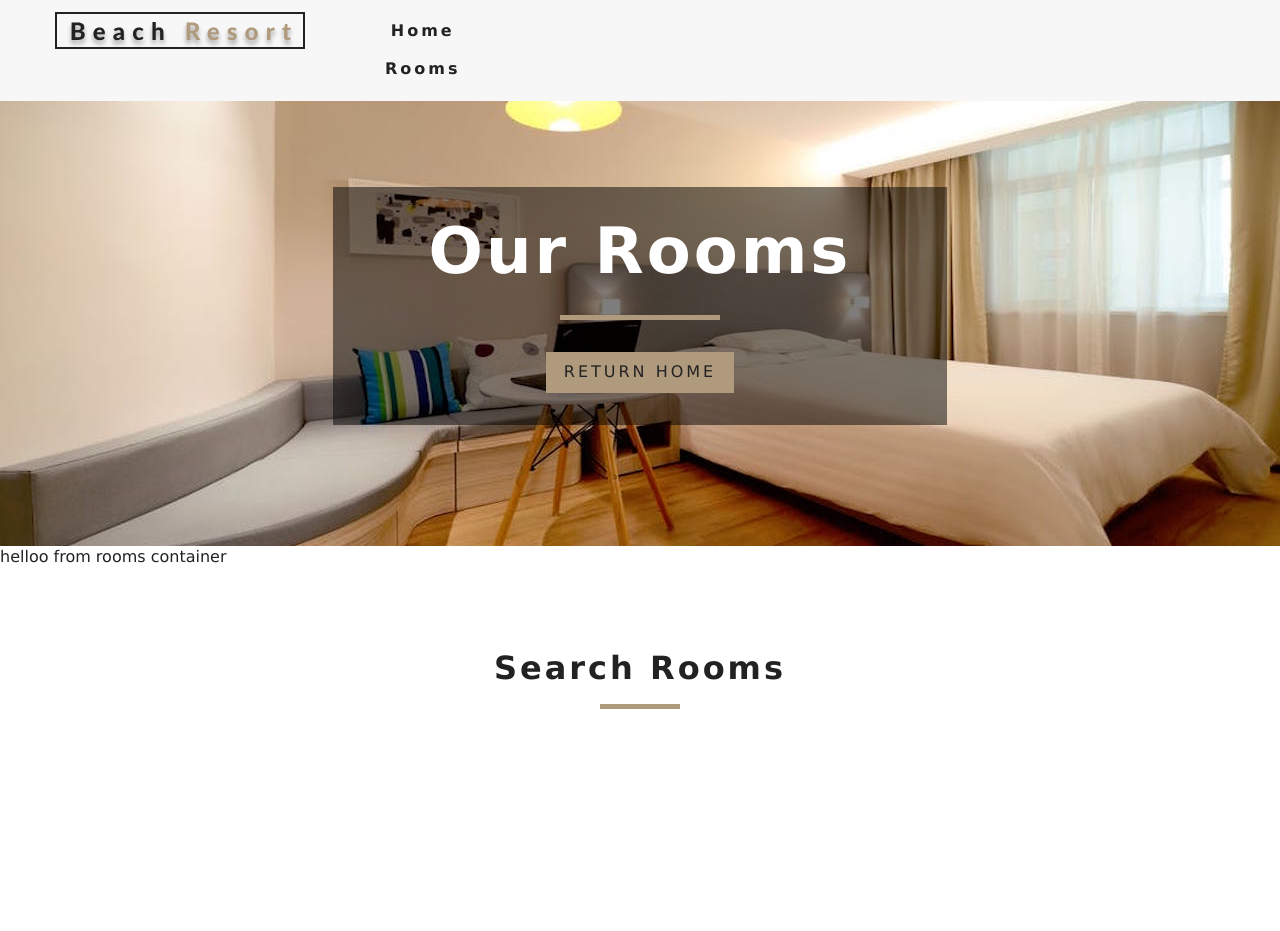
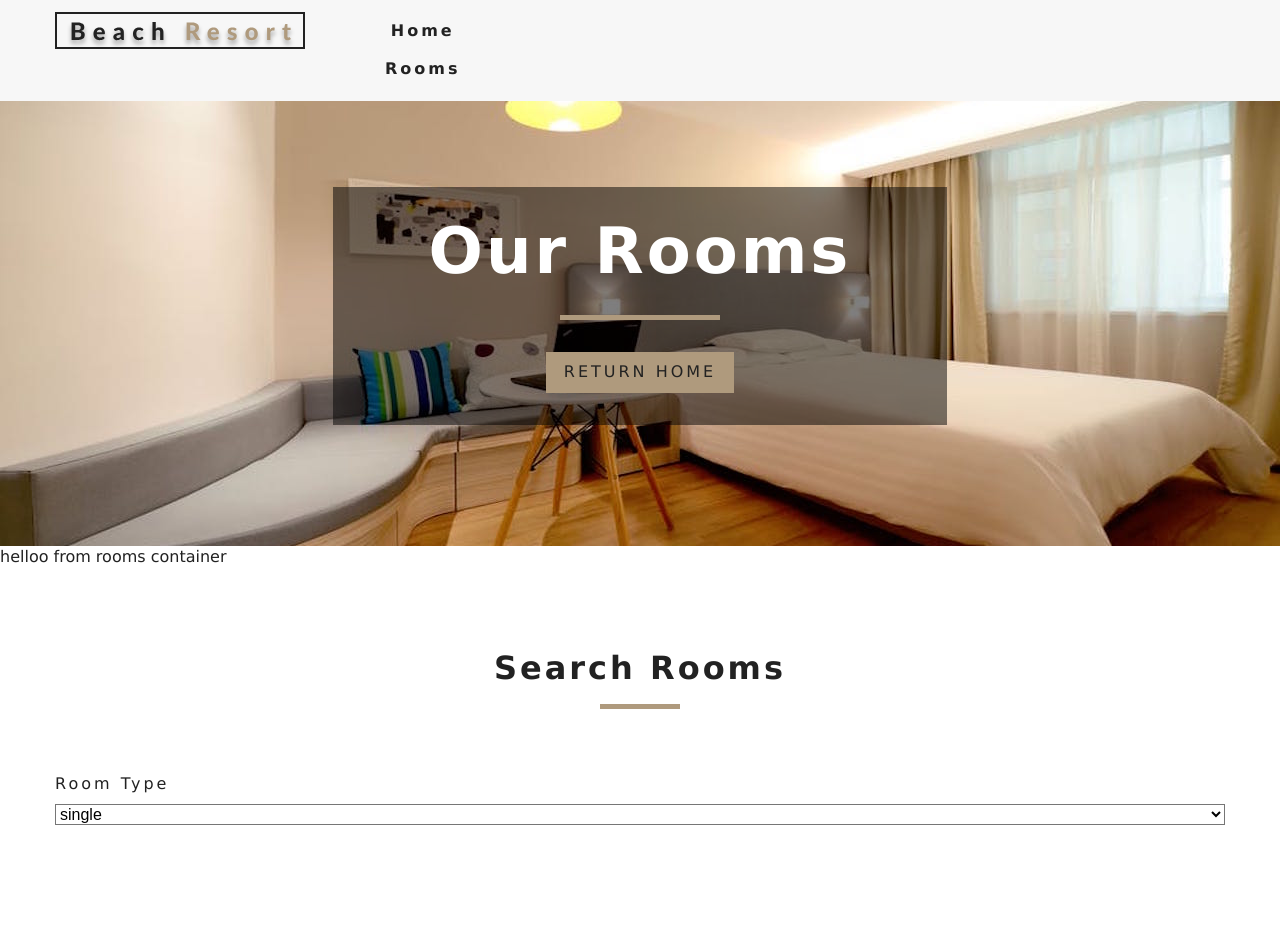
Before and after one commit to dzonib/hotels, a React (Create React App) app: page /rooms in a window 1280 px wide. Shown: the top 931 px of the page. Built offline with nearby package versions, Linux system fonts and the light colour scheme.

Commit message:
added reduce in room filter to get unique values

```diff
--- a/public/index.html
+++ b/public/index.html
@@ -19,7 +19,7 @@
       work correctly both with client-side routing and a non-root public URL.
       Learn how to configure a non-root public URL by running `npm run build`.
     -->
-    <title>Crappy Hotels</title>
+    <title>Cool Hotels</title>
   </head>
   <body>
     <noscript>You need to enable JavaScript to run this app.</noscript>
--- a/src/Components/FeaturedRooms.js
+++ b/src/Components/FeaturedRooms.js
@@ -5,6 +5,7 @@ import Room from './Room'
 import Title from './Title'
 
 export default function FeaturedRooms() {
+
     // get value u provided in context file
     const { featuredRooms: rooms, loading } = useContext(RoomContext)
 
--- a/src/Components/RoomsFilter.js
+++ b/src/Components/RoomsFilter.js
@@ -1,8 +1,8 @@
-import React, { useContext } from 'react'
-import { RoomContext } from '../context'
-import Title from './Title'
+import React, { useContext } from "react";
+import { RoomContext } from "../context";
+import Title from "./Title";
 
-export default function RoomFilter() {
+export default function RoomFilter({ rooms }) {
   const {
     handleChange,
     type,
@@ -13,10 +13,37 @@ export default function RoomFilter() {
     minSize,
     maxSize,
     breakfast,
-        pets
-    } = useContext(RoomContext)
+    pets,
+  } = useContext(RoomContext);
 
-    return <section className="filter-container">
-      <Title title="search rooms"/>
+  return (
+    <section className="filter-container">
+      <Title title="search rooms" />
+      <form className="filter-form">
+        {/* select type */}
+        <div className="form-group">
+          <label htmlFor="type">room type</label>
+          <select
+            name="type"
+            id="type"
+            value={type}
+            className="form-control"
+            onChange={handleChange}
+          >
+            { rooms.reduce((accumulation, room) => {
+
+              accumulation = accumulation.includes(room.type) ?
+                                            [...accumulation] :
+                                            [...accumulation, room.type]
+
+              return accumulation
+            }, []).map(room => {
+              return <option key={room} value={room}>{room}</option>
+            })}
+          </select>
+        </div>
+        {/* end of select type */}
+      </form>
     </section>
+  );
 }
--- a/src/context.js
+++ b/src/context.js
@@ -32,7 +32,6 @@ function RoomProvider({ children }) {
 
         let maxSize = Math.max(...formatedRooms.map(item => item.size))
 
-        console.log(maxPrice)
         modifyState({
             rooms: formatedRooms,
             sortedRooms: formatedRooms,
```
Lines whose indentation alone changed are shown as unchanged.
